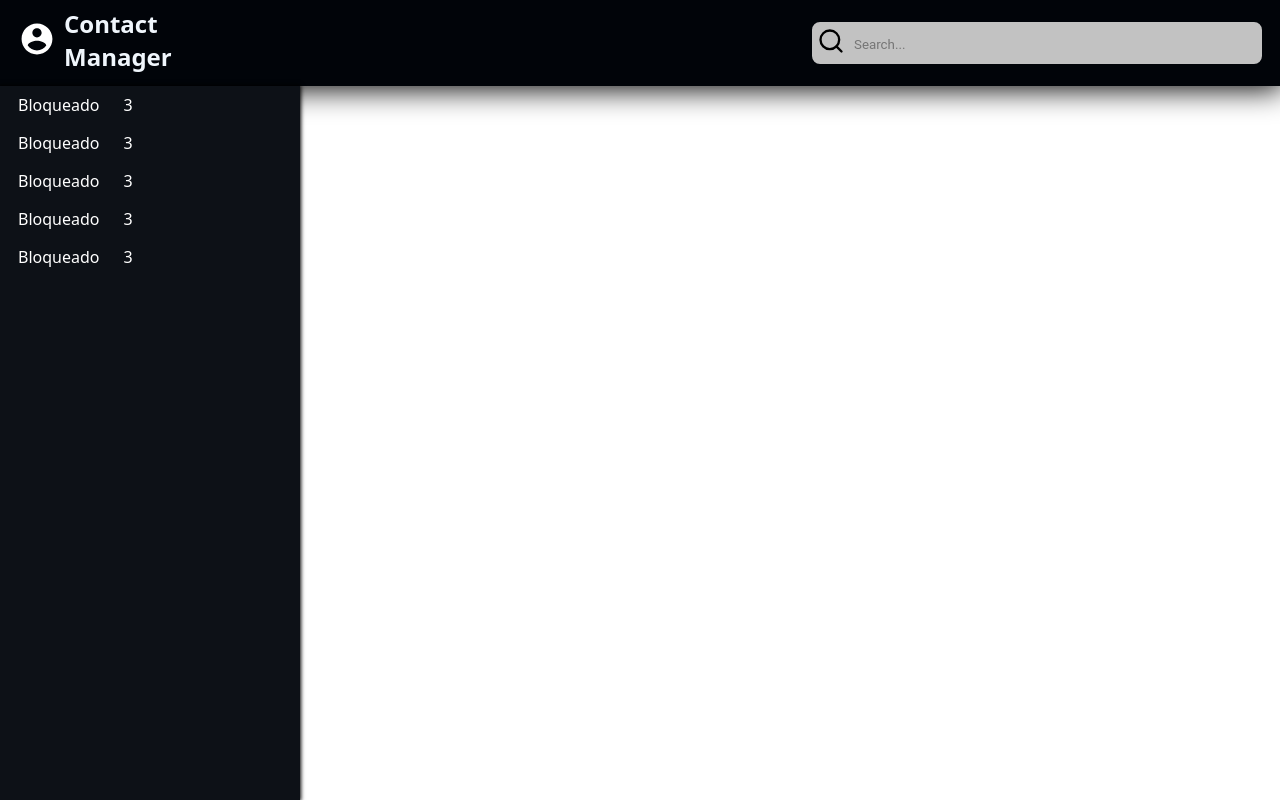
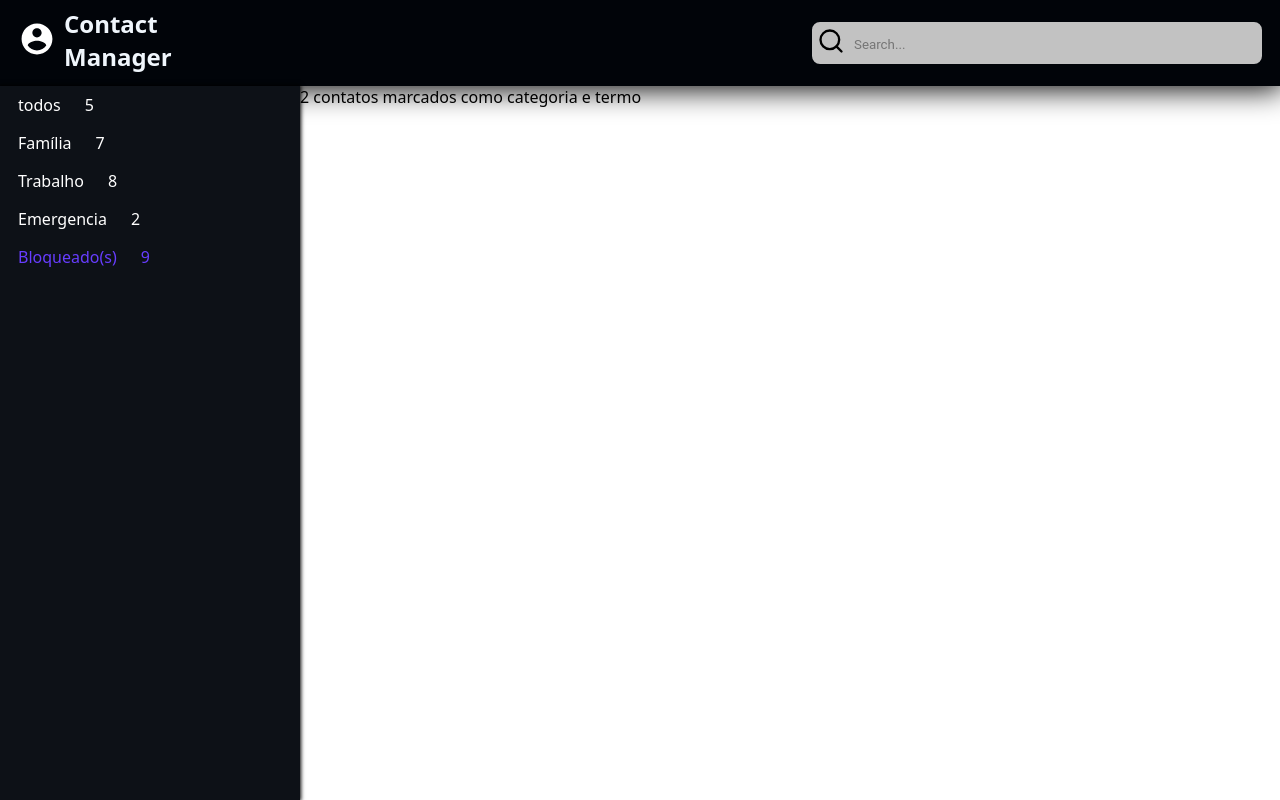
Before and after one commit to jonattasmoraes/Contact-Manager, a React (Create React App) app: page / in a window 1280 px wide. Built offline with nearby package versions, Linux system fonts and the light colour scheme.

Commit message:
feat: add selected card effects to the project

```diff
--- a/src/App.tsx
+++ b/src/App.tsx
@@ -1,8 +1,9 @@
 import { useState } from 'react'
 import Header from './containers/header'
 import MobileSidebar from './containers/MobileSidebar'
-import GlobalStyle from './styles'
+import GlobalStyle, { Container } from './styles'
 import Sidebar from './containers/sidebar'
+import ContactList from './containers/contactList'
 
 const App = () => {
   const [isSidebarOpen, setSidebarOpen] = useState(false)
@@ -15,11 +16,14 @@ const App = () => {
     <>
       <GlobalStyle />
       <Header handleSidebarToggle={handleSidebarToggle} />
-      <MobileSidebar
-        isOpen={isSidebarOpen}
-        handleSidebarToggle={handleSidebarToggle}
-      />
-      <Sidebar />
+      <Container>
+        <MobileSidebar
+          isOpen={isSidebarOpen}
+          handleSidebarToggle={handleSidebarToggle}
+        />
+        <Sidebar />
+        <ContactList />
+      </Container>
     </>
   )
 }
--- a/src/components/filterCard/index.tsx
+++ b/src/components/filterCard/index.tsx
@@ -1,9 +1,15 @@
 import * as S from './styles'
 
-const FilterCard = () => (
+export type Props = {
+  active?: boolean
+  counter: number
+  legend: string
+}
+
+const FilterCard = ({ active, counter, legend }: Props) => (
   <S.Card>
-    <S.Label>Bloqueado</S.Label>
-    <S.Counter>3</S.Counter>
+    <S.Label active={active}>{legend}</S.Label>
+    <S.Counter active={active}>{counter}</S.Counter>
   </S.Card>
 )
 
--- a/src/components/filterCard/styles.ts
+++ b/src/components/filterCard/styles.ts
@@ -1,4 +1,8 @@
 import styled from 'styled-components'
+
+import { Props } from './index'
+
+type PropsNoLegendAndCounter = Omit<Props, 'legend' | 'counter'>
 
 export const Card = styled.div`
   display: flex;
@@ -20,14 +24,14 @@ export const Card = styled.div`
   }
 `
 
-export const Counter = styled.div`
-  color: #fff;
+export const Counter = styled.div<PropsNoLegendAndCounter>`
+  color: ${(props) => (props.active ? '#673dff' : '#fff')};
   font-size: 16px;
   display: flex;
 `
 
-export const Label = styled.div`
-  color: #fff;
+export const Label = styled.div<PropsNoLegendAndCounter>`
+  color: ${(props) => (props.active ? '#673dff' : '#fff')};
   display: flex;
   font-size: 16px;
   padding-right: 24px;
--- a/src/containers/MobileSidebar/index.tsx
+++ b/src/containers/MobileSidebar/index.tsx
@@ -64,11 +64,11 @@ export default function MobileSidebar({
             </Box>
             <Divider sx={{ backgroundColor: 'GrayText' }} />
             <List sx={{ p: 0 }}>
-              <FilterCard />
-              <FilterCard />
-              <FilterCard />
-              <FilterCard />
-              <FilterCard />
+              <FilterCard legend="todos" counter={5} />
+              <FilterCard legend="Família" counter={5} />
+              <FilterCard legend="Trabalho" counter={5} />
+              <FilterCard legend="Emergencia" counter={5} />
+              <FilterCard legend="Bloqueado(s)" counter={5} active />
             </List>
           </Box>
         </Drawer>
--- /dev/null
+++ b/src/containers/contactList/index.tsx
@@ -0,0 +1,7 @@
+const ContactList = () => (
+  <main>
+    <p>2 contatos marcados como categoria e termo</p>
+  </main>
+)
+
+export default ContactList
--- a/src/containers/sidebar/index.tsx
+++ b/src/containers/sidebar/index.tsx
@@ -3,11 +3,11 @@ import FilterCard from '../../components/filterCard/index'
 
 const Sidebar = () => (
   <S.Aside>
-    <FilterCard />
-    <FilterCard />
-    <FilterCard />
-    <FilterCard />
-    <FilterCard />
+    <FilterCard legend="todos" counter={5} />
+    <FilterCard legend="Família" counter={7} />
+    <FilterCard legend="Trabalho" counter={8} />
+    <FilterCard legend="Emergencia" counter={2} />
+    <FilterCard legend="Bloqueado(s)" counter={9} active />
   </S.Aside>
 )
 
--- a/src/styles/index.ts
+++ b/src/styles/index.ts
@@ -10,12 +10,8 @@ const GlobalStyle = createGlobalStyle`
 `
 
 export const Container = styled.div`
-  padding-top: 18px;
-  margin: 0 auto;
-  display: grid;
-  grid-template-columns: 224px 1fr;
-  background-color: #0d1117;
-  box-shadow: 0 0 20px 3px red;
+  display: flex;
+  max-width: 1500px;
 `
 
 export default GlobalStyle
```
